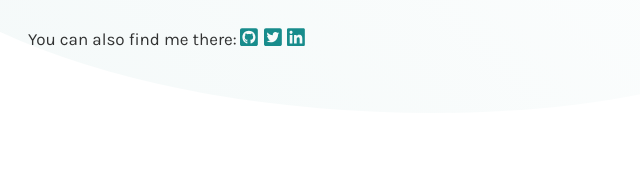
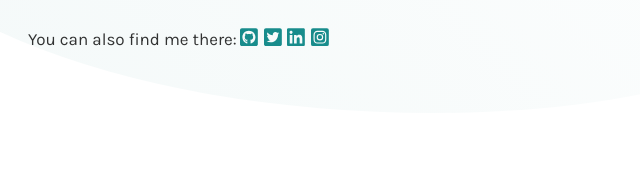
Before and after one commit to SuperMayo/mayerowitz.io, a Gatsby site: page / in a window 1280 px wide. Shown: the part 376-566 px from the top of the page, 312-952 px from the left. Built offline with nearby package versions, Linux system fonts and the light colour scheme; Gatsby itself is replaced by a stand-in of ours; some packages are replaced by stand-ins of ours.

Commit message:
Add instagram link to index

```diff
--- a/gatsby-config.js
+++ b/gatsby-config.js
@@ -7,6 +7,7 @@ module.exports = {
       github: `https://github.com/SuperMayo`,
       linkedin: `https://www.linkedin.com/in/antoinemayerowitz/`,
       twitter: `https://twitter.com/AntoineMyrwtz`,
+      instagram: `https://www.instagram.com/super_mayo/`,
     },
     menuLinks: [
       {
@@ -31,6 +32,12 @@ module.exports = {
         name: "Gallery",
         link: "/gallery",
       },
+      /**
+      {
+        name: "Misc",
+        link: "/misc",
+      }
+      */
     ],
   },
   plugins: [
--- a/src/pages/index.js
+++ b/src/pages/index.js
@@ -5,6 +5,7 @@ import {
   faGithubSquare,
   faLinkedin,
   faTwitterSquare,
+  faInstagramSquare,
 } from "@fortawesome/free-brands-svg-icons"
 import { useStaticQuery, graphql } from "gatsby"
 
@@ -55,6 +56,7 @@ const IndexPage = () => {
             twitter
             linkedin
             github
+            instagram
           }
         }
       }
@@ -96,6 +98,12 @@ const IndexPage = () => {
             >
               <FontAwesomeIcon icon={faLinkedin} />
             </ExternalLink>
+            <ExternalLink
+              href={data.site.siteMetadata.externalLinks.instagram}
+              target="_blank"
+            >
+              <FontAwesomeIcon icon={faInstagramSquare} />
+            </ExternalLink>
           </p>
         </Presentation>
       </Container>
```
